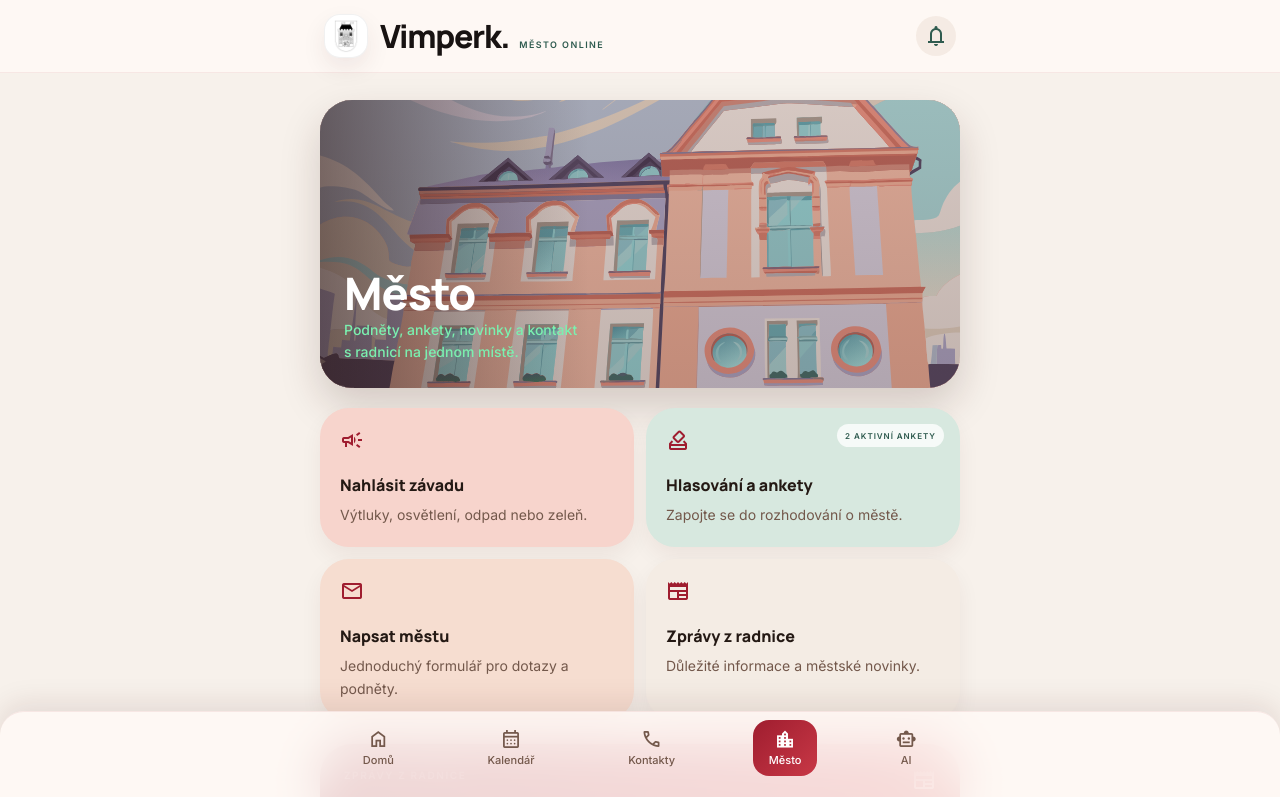
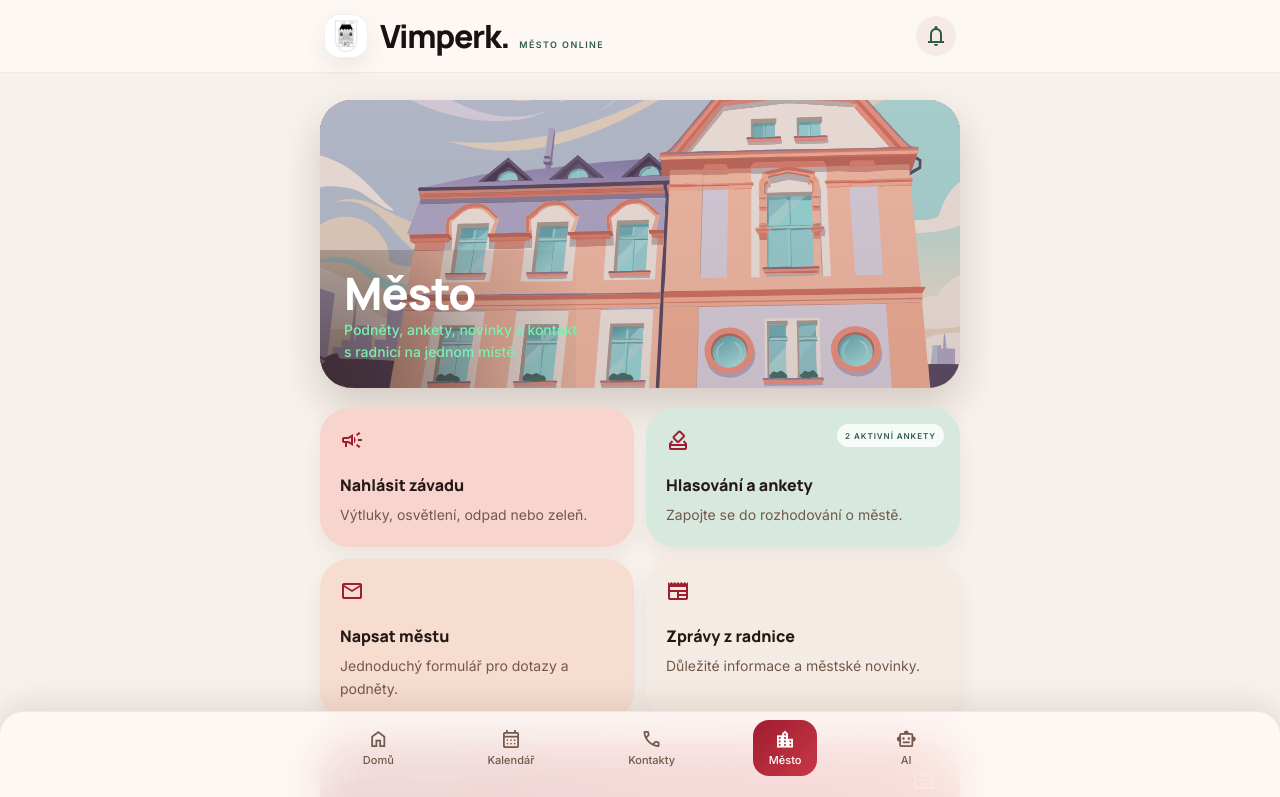
Before and after one commit to martinkubasek90-boop/vimperak, a Next.js app: page /mesto in a window 1280 px wide. Shown: the top 797 px of the page. Built offline with nearby package versions, Linux system fonts and the light colour scheme.

Commit message:
Soften city hero overlay

```diff
--- a/app/mesto/page.tsx
+++ b/app/mesto/page.tsx
@@ -58,14 +58,14 @@ export default function MestoPage() {
               className="absolute inset-0"
               style={{
                 background:
-                  "linear-gradient(180deg, rgba(34,18,16,0.10) 0%, rgba(34,18,16,0.20) 100%)",
+                  "linear-gradient(180deg, rgba(34,18,16,0.02) 0%, rgba(34,18,16,0.08) 100%)",
               }}
             />
             <div
-              className="absolute left-0 top-0 bottom-0 w-[64%] md:w-[42%]"
+              className="absolute left-0 bottom-0 h-[56%] w-[68%] md:h-[48%] md:w-[40%]"
               style={{
                 background:
-                  "linear-gradient(90deg, rgba(44,24,22,0.54) 0%, rgba(44,24,22,0.18) 64%, rgba(44,24,22,0.00) 100%)",
+                  "radial-gradient(circle at left bottom, rgba(44,24,22,0.58) 0%, rgba(44,24,22,0.34) 38%, rgba(44,24,22,0.14) 62%, rgba(44,24,22,0.00) 100%)",
               }}
             />
 
```
